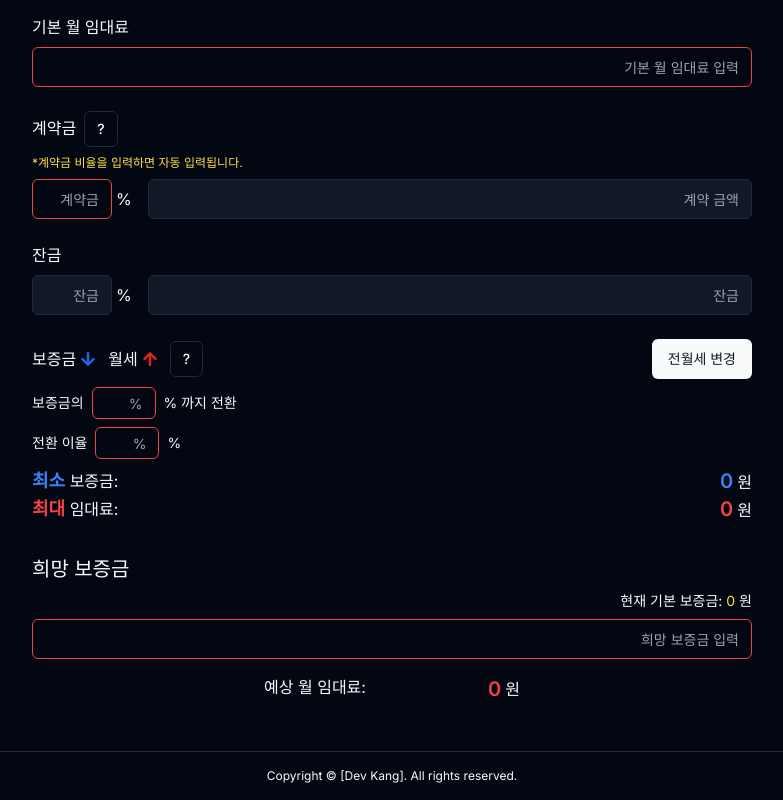
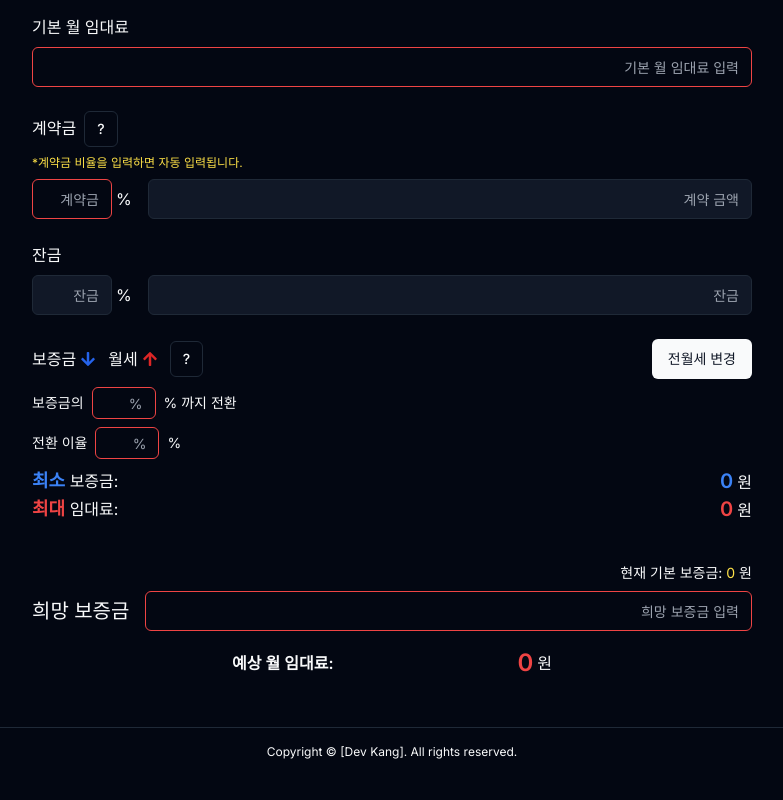
Before and after one commit to WebKBS/deposit-calculator, a Next.js app: page / in a window 1280 px wide. Shown: the part 269-1069 px from the top of the page, without its empty margins (248-1031 px from the left). After the commit the page ends 1045 px from the top, so only its background shows below. Built offline with nearby package versions, Linux system fonts and the light colour scheme.

Commit message:
디자인 수정 완료

```diff
--- a/components/Calculator.tsx
+++ b/components/Calculator.tsx
@@ -499,9 +499,6 @@ export default function Calculator() {
       </div>
       <div>
         <div className="py-2 mx-auto mb-2">
-          <Label htmlFor="desiredDeposit" className="text-xl">
-            희망 보증금
-          </Label>
           <div className="mb-2 text-right mt-2 text-sm ">
             현재 기본 보증금:{' '}
             <span className="text-green-500 dark:text-yellow-300">
@@ -522,22 +519,25 @@ export default function Calculator() {
               없습니다.
             </div>
           )}
-          <div>
+          <div className="flex items-center gap-4 mt-2">
+            <Label htmlFor="desiredDeposit" className="text-xl break-keep">
+              희망 보증금
+            </Label>
             <Input
               id="desiredDeposit"
               type="text"
               placeholder="희망 보증금 입력"
-              className="mt-2 text-right border-red-500"
+              className="text-right border-red-500 flex-1"
               onChange={desiredDepositHandler}
               value={desiredDeposit || ''}
             />
           </div>
         </div>
 
-        <div className="flex justify-between pb-12 mx-auto max-w-64">
-          <h3>예상 월 임대료:</h3>
+        <div className="flex justify-between items-center pb-12 mx-auto max-w-80">
+          <h3 className="font-semibold">예상 월 임대료:</h3>
           <p className="flex items-center">
-            <strong className="mr-1 text-xl font-semibold text-red-500 break-all">
+            <strong className="mr-1 text-2xl font-semibold text-red-500 break-all">
               {desiredDepositResult}
             </strong>
             원
```
